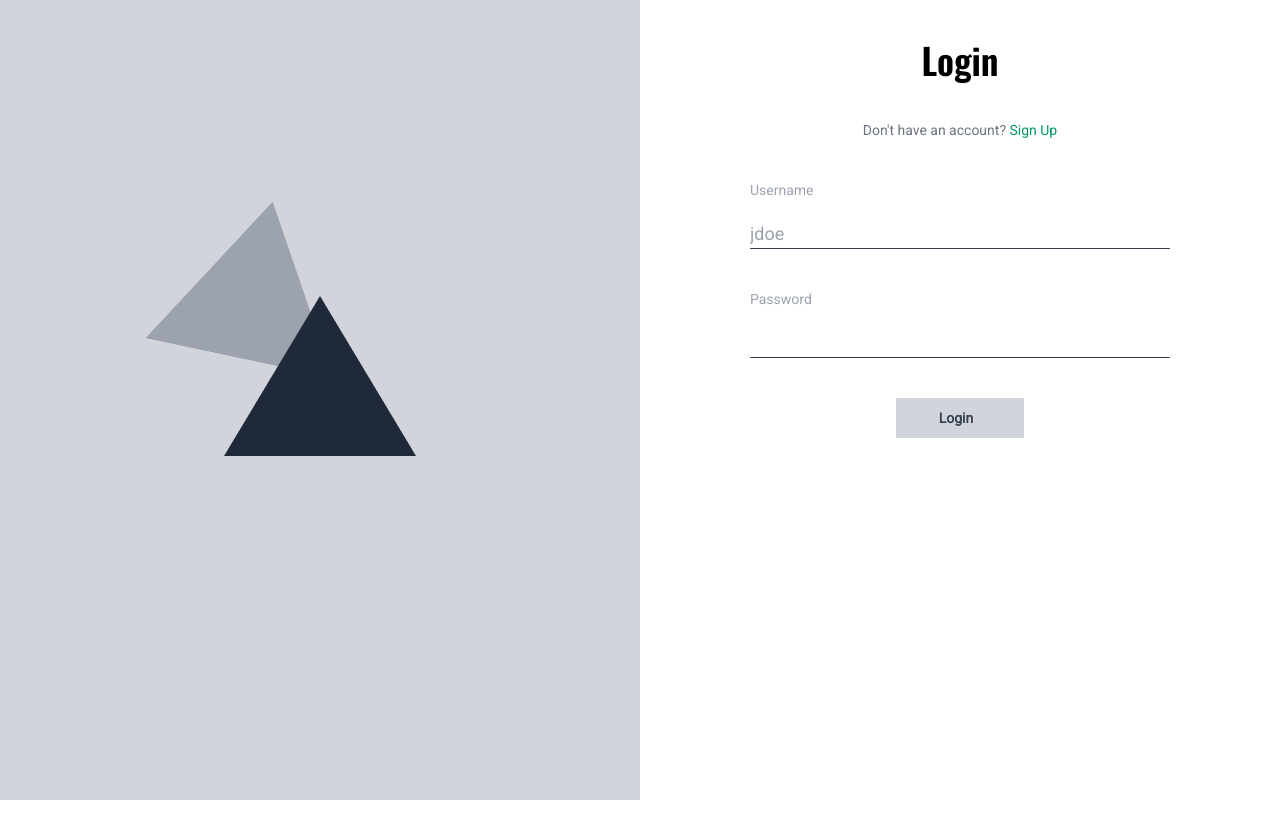
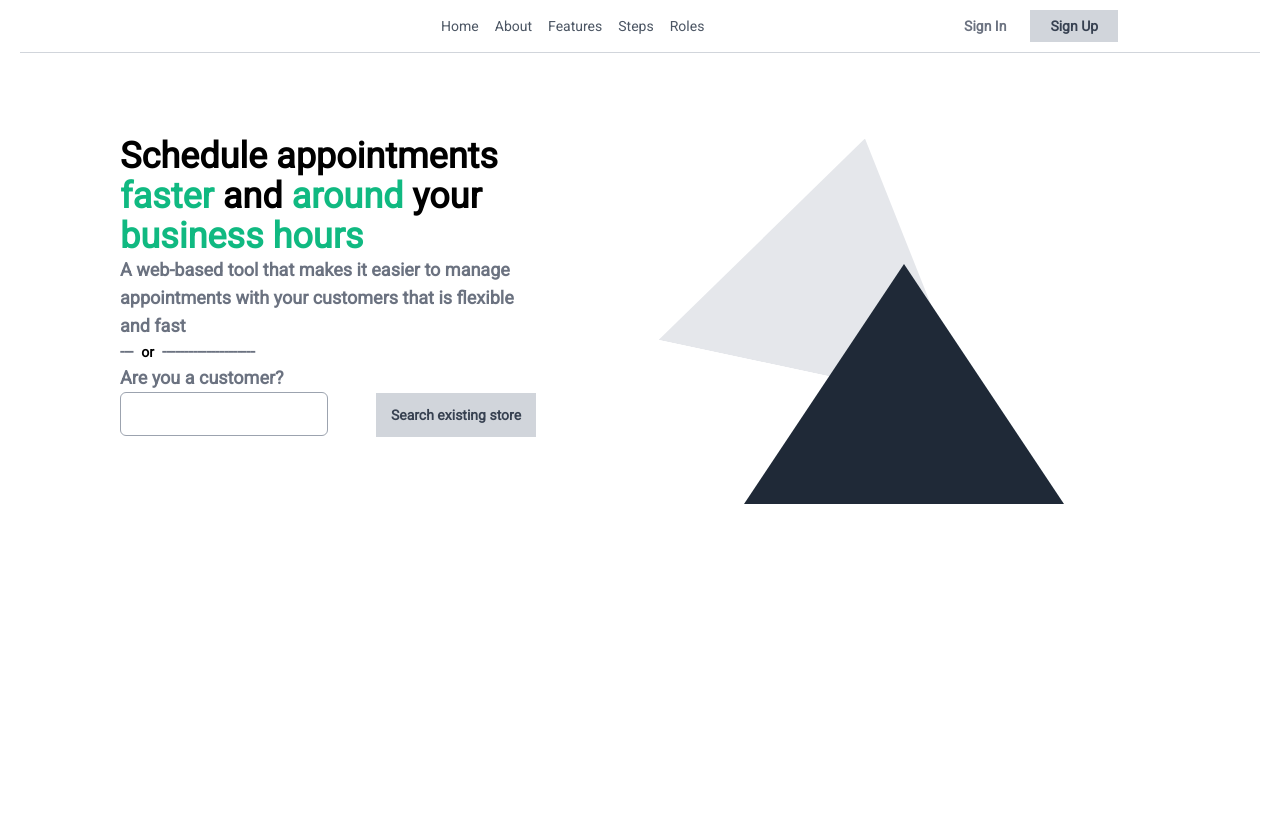
Before and after one commit to joshADE/appointments-express-frontend, a React (Create React App) app: page /#/login in a window 1280 px wide. Shown: the top 838 px of the page. Before the commit the page ends 800 px from the top, so only its background shows below. Built offline with nearby package versions, Linux system fonts and the light colour scheme; no server answers.

Commit message:
Partially completed landing page

```diff
--- a/src/App.tsx
+++ b/src/App.tsx
@@ -1,6 +1,6 @@
 import React, { useEffect } from 'react';
 import Home from './components/pages/home/Home';
-import { HashRouter as Router, Route, Switch } from 'react-router-dom';
+import { BrowserRouter as Router, Route, Switch } from 'react-router-dom';
 import Dashboard from './components/Dashboard';
 import Register from './components/pages/auth/Register';
 import ProtectedRoute from './components/pages/auth/ProtectedRoute';
@@ -27,7 +27,9 @@ const App: React.FC = () => {
     <Router>
       <div className="App">
         <Switch>
-          <Route exact path="/" component={Home} />
+          <Route exact path="/">
+            <Home isAuthenticated={isAuthenticated} isLoading={isLoading} />
+          </Route>
           <Route path="/register">
             <Register isAuthenticated={isAuthenticated} isLoading={isLoading} />
           </Route>
--- a/src/components/pages/home/Home.tsx
+++ b/src/components/pages/home/Home.tsx
@@ -1,9 +1,43 @@
 import React from 'react'
+import HomeSection from './HomeSection'
+import Navigation from './Navigation'
 
-const Home: React.FC = () => {
+
+interface HomeProps {
+    isAuthenticated: boolean;
+    isLoading: boolean;
+}
+
+export const sections = [
+    {
+        title: 'Home',
+        name: 'home'
+    },
+    {
+        title: 'About',
+        name: 'about'
+    },
+    {
+        title: 'Features',
+        name: 'features'
+    },
+    {
+        title: 'Steps',
+        name: 'steps'
+    },
+    {
+        title: 'Roles',
+        name: 'roles'
+    },
+]
+const Home: React.FC<HomeProps> = ({
+    isAuthenticated,
+    isLoading
+}) => {
     return (
         <div>
-            You are looking at home
+            <Navigation isAuthenticated={isAuthenticated} isLoading={isLoading} />
+            <HomeSection />
         </div>
     )
 }
--- /dev/null
+++ b/src/components/pages/home/HomeSection.tsx
@@ -0,0 +1,39 @@
+import React, { memo } from 'react'
+import { Button } from '../../shared/Button'
+
+
+const HomeSection: React.FC = () => {
+        return (
+        <section id="home" className="mt-14 font-roboto">
+            <div className="py-20 container mx-auto px-10 flex overflow-hidden">
+                <div className="lg:w-1/2 lg:ml-20 font-semibold z-10">
+                    <div className="md:w-3/4">
+                        <h1 className="font-extrabold text-4xl">
+                            Schedule appointments <span className="text-green-500">faster</span> and <span className="text-green-500">around</span> your <span className="text-green-500">business hours</span>
+                        </h1>
+                        <p className="text-lg text-gray-500">
+                            A web-based tool that makes it easier to manage appointments with your customers that is flexible and fast
+                        </p>
+                    </div>
+                    <span className="text-gray-500">---</span><span className="inline-block px-2 text-sm">or</span><span className="text-gray-500">---------------------</span>
+                    <div>
+                        <p className="text-lg text-gray-500">Are you a customer?</p>
+                        <div>
+                            <input type="text" className="border border-gray-400 rounded-md h-11 w-52 p-2 focus:outline-none mr-12 mb-5" />
+                            <Button
+                                type="button"
+                                onClick={() => {}}
+                                className="w-40 h-11 font-roboto"
+                            >Search existing store</Button>
+                        </div>
+                    </div>
+                </div>
+                <div className="absolute lg:relative w-1/2 h-1/2 z-0">
+                    <div style={{ clipPath: 'polygon(50% 0%, 0% 100%, 100% 100%)'}} className="bg-gray-200 w-80 h-60 absolute transform rotate-12" />
+                    <div style={{ clipPath: 'polygon(50% 0%, 0% 100%, 100% 100%)'}} className="bg-gray-800 w-80 h-60 absolute top-32 left-16" />
+                </div>
+            </div>
+        </section>);
+};
+
+export default memo(HomeSection)
--- /dev/null
+++ b/src/components/pages/home/Navigation.tsx
@@ -0,0 +1,80 @@
+import React, { useState } from "react";
+import { Link } from "react-router-dom";
+import { SkewLoader } from "react-spinners";
+import { css } from "@emotion/react";
+import { useAppDispatch } from '../../../app/hooks';
+import { logoutSuccess } from '../../../features/user/userSlice';
+
+import { sections } from "./Home";
+
+interface NavigationProps {
+  isAuthenticated: boolean;
+  isLoading: boolean;
+}
+
+const override = css`
+  display: inline-block;
+  top: 4px;
+`;
+
+const Navigation: React.FC<NavigationProps> = ({
+  isAuthenticated,
+  isLoading,
+}) => {
+
+    const [expanded, setExpanded] = useState(false);
+    const dispatch = useAppDispatch();
+
+  return (
+    <nav className="fixed w-full top-0 left-0 z-50 max-w-full font-roboto bg-white">
+      <div className="flex justify-end md:justify-around items-center py-2 px-4 border-b border-gray-300 my-0 md:mx-5">
+        <div className="hidden md:block md:invisible">AE</div>
+        <div className="flex justify-end items-center">
+          <ul className={`flex flex-col md:flex-row absolute md:relative left-0 top-full md:top-0 justify-between w-full text-sm bg-white overflow-hidden transition-all duration-500 ${expanded? 'max-h-80': 'max-h-0'} md:max-h-full`}>
+            {sections.map((section, index) => {
+              const { name, title } = section;
+              return (
+                <li key={index}>
+                  <a className="inline-block p-2 text-gray-600 hover:text-gray-900 transition-colors duration-500" href={`#${name}`}>{title}</a>
+                </li>
+              );
+            })}
+          </ul>
+          <button
+            className="self-center border-4 border-green-700 md:hidden focus:outline-none"
+            onClick={() => setExpanded(!expanded)}
+          >
+            <div className={`w-6 h-1 m-1 bg-green-700 transition-all duration-500 transform ${expanded? '-rotate-45 translate-y-2': ''}`} />
+            <div className={`w-6 h-1 m-1 bg-green-700 transition-all duration-500 ${expanded? 'opacity-0': ''}`} />
+            <div className={`w-6 h-1 m-1 bg-green-700 transition-all duration-500 transform ${expanded? 'rotate-45 -translate-y-2': ''}`} />
+          </button>
+        </div>
+        <div className="text-sm font-bold hidden md:block">
+          {isLoading ? (
+            <SkewLoader
+              color="#333"
+              loading={isLoading}
+              size="24px"
+              css={override}
+            />
+          ) : isAuthenticated ? (
+            <>
+              <button
+                className="text-gray-500 font-bold hover:text-gray-700 mr-6"
+                onClick={() => dispatch(logoutSuccess())}
+              >Logout</button>
+              <Link className="text-gray-500 hover:text-gray-700" to="/dashboard">Dashboard</Link>
+            </>
+          ) : (
+            <>
+              <Link className="text-gray-500 hover:text-gray-700 mr-6" to="/login">Sign In</Link>
+              <Link className="text-gray-700 bg-gray-300 hover:text-gray-900 px-5 py-2" to="/register">Sign Up</Link>
+            </>
+          )}
+        </div>
+      </div>
+    </nav>
+  );
+};
+
+export default Navigation
```
